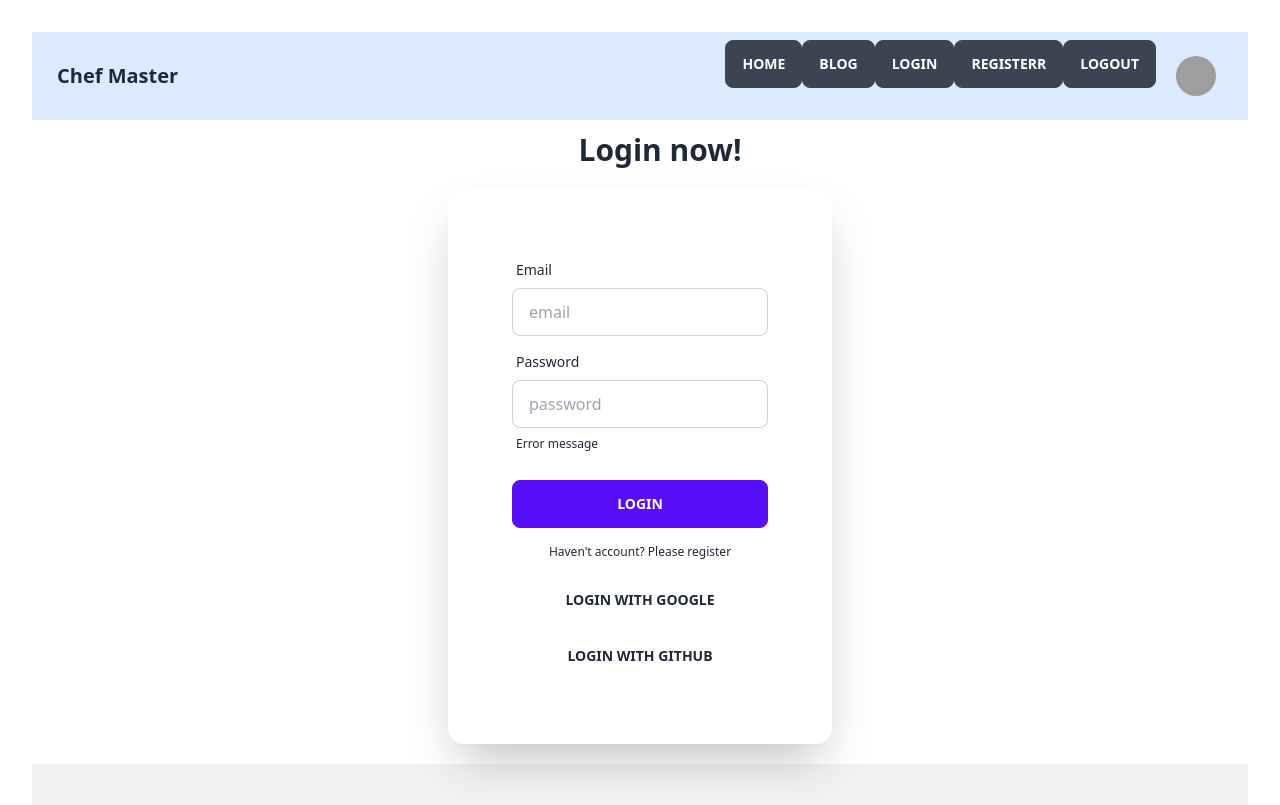
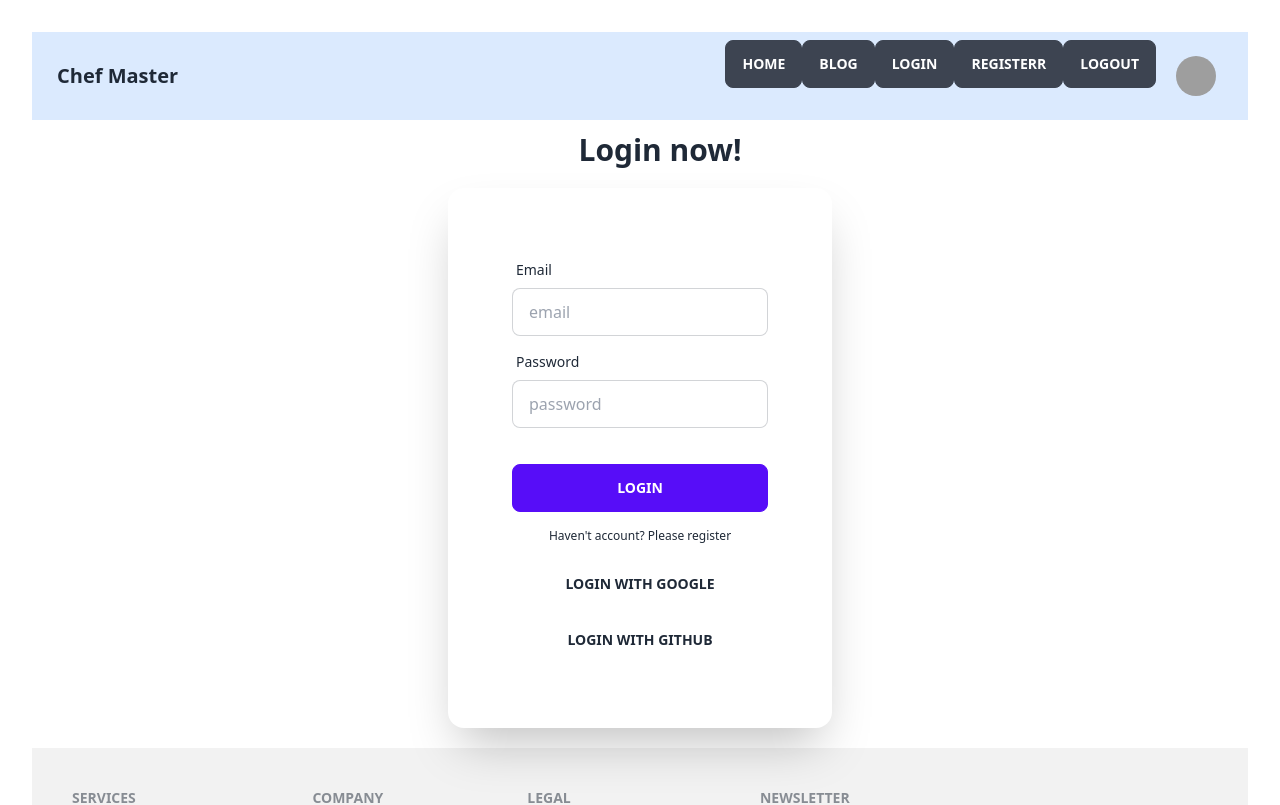
Before and after one commit to shakhawat-softdev/chef-recipe-hunter-client, a React (Vite) app: page /login in a window 1280 px wide. Shown: the top 805 px of the page. Built offline with nearby package versions, Linux system fonts and the light colour scheme; grey boxes are pictures that could not be loaded.

Commit message:
Register neuser with email and password successfully done

```diff
--- a/src/pages/Login.jsx
+++ b/src/pages/Login.jsx
@@ -1,14 +1,23 @@
-import React from 'react';
+import React, { useContext, useState } from 'react';
 import { Link } from 'react-router-dom';
+import { AuthContext } from '../providers/AuthProvider';
 
 const Login = () => {
+   const [message, setMessage] = useState('');
+   const { sinInUser } = useContext(AuthContext);
 
    const handleLogin = event => {
       event.preventDefault();
       const form = event.target;
       const email = form.email.value;
       const password = form.password.value;
-      console.log(email, password);
+
+      sinInUser(email, password)
+         .then(resut => {
+            const loggedUser = resut.user;
+            setMessage('Login successful!');
+            console.log(loggedUser);
+         })
    }
 
 
@@ -31,7 +40,7 @@ const Login = () => {
                         </label>
                         <input type="password" name='password' placeholder="password" className="input input-bordered" />
                         <label className="label">
-                           <span className="label-text-alt">Error message</span>
+                           <span className="label-text-alt">{message}</span>
                         </label>
                      </div>
                      <div className="form-control mt-3">
--- a/src/pages/Register.jsx
+++ b/src/pages/Register.jsx
@@ -20,7 +20,6 @@ const Register = () => {
          .then(result => {
             const loggedUser = result.user;
             setMessage('Registation Sussessful')
-
             console.log(loggedUser);
          })
          .catch(error => {
--- a/src/providers/AuthProvider.jsx
+++ b/src/providers/AuthProvider.jsx
@@ -1,5 +1,5 @@
 import React, { createContext, useState } from 'react';
-import { createUserWithEmailAndPassword, getAuth } from "firebase/auth";
+import { createUserWithEmailAndPassword, getAuth, signInWithEmailAndPassword } from "firebase/auth";
 import app from '../firebase/firebase.config';
 
 
@@ -15,7 +15,11 @@ const AuthProvider = ({ children }) => {
       return createUserWithEmailAndPassword(auth, email, password);
    };
 
-   const authInfo = { user, registerUser }
+   const sinInUser = (email, password) => {
+      return signInWithEmailAndPassword(auth, email, password)
+   };
+
+   const authInfo = { user, registerUser, sinInUser }
    return (
       <AuthContext.Provider value={authInfo}>
          {children}
```
